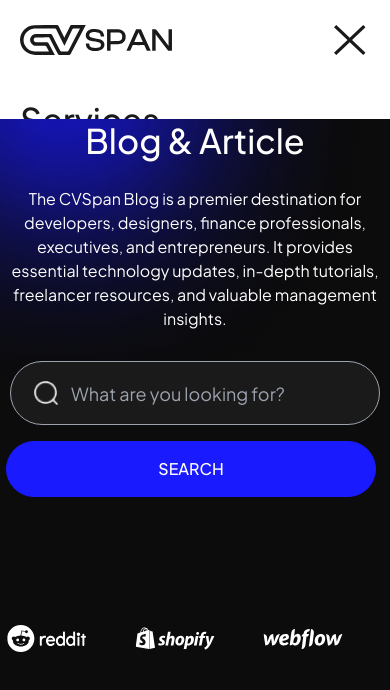
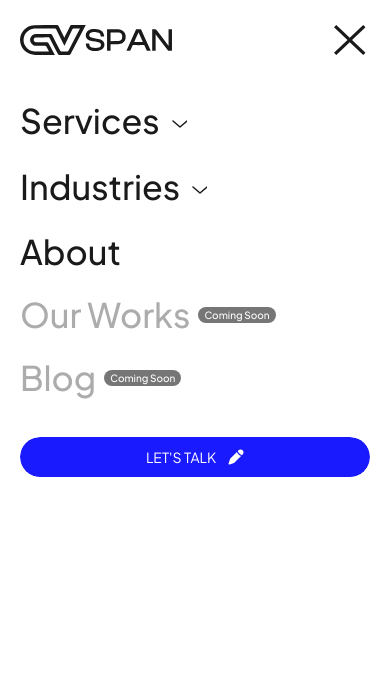
Before and after one commit to cvspan/cvspan-web, a Next.js app: page /cvspan-blog in a window 390 px wide. Both pictures are taken after a click on the button "Open menu". Shown: the top 690 px of the page. Built offline with nearby package versions, Linux system fonts and the light colour scheme.

Commit message:
Fix mobile nav menu visibility

```diff
--- a/src/components/molecules/layout/navbar/components/MobileNav.tsx
+++ b/src/components/molecules/layout/navbar/components/MobileNav.tsx
@@ -28,10 +28,10 @@ export const MobileNav = ({ isLight }: { isLight: boolean }) => {
     };
     return (
         <header
-            className={`${menuActive || isLight ? 'bg-white/60 invert-0 backdrop-blur-[10px]' : 'bg-transparent'} fixed left-0 right-0 top-0 z-[999999] bg-transparent lg:hidden`}
+            className={`${menuActive || isLight ? 'bottom-0 bg-white' : 'bg-transparent'} fixed left-0 right-0 top-0 z-[999999] lg:hidden`}
         >
-            <div>
-                <section className="flex w-full flex-col justify-center gap-y-10">
+            <div className="h-full">
+                <section className="flex h-full w-full flex-col">
                     <div
                         className={`sticky top-0 z-30 flex h-20 w-full justify-between p-5 ${menuActive ? 'bg-white' : ''}`}
                     >
@@ -84,7 +84,7 @@ export const MobileNav = ({ isLight }: { isLight: boolean }) => {
                         </button>
                     </div>
                     <div
-                        className={`${menuActive ? 'visible fixed bottom-0 left-0 right-0 top-[calc(80px-1px)] z-20 flex flex-col gap-y-10 overflow-y-scroll bg-white p-5 opacity-100' : 'invisible hidden opacity-0'}`}
+                        className={`${menuActive ? 'visible flex flex-col gap-y-10 overflow-y-scroll p-5 opacity-100' : 'invisible hidden opacity-0'}`}
                     >
                         <div className="flex flex-col gap-y-6">
                             <div className="border-box">
```
